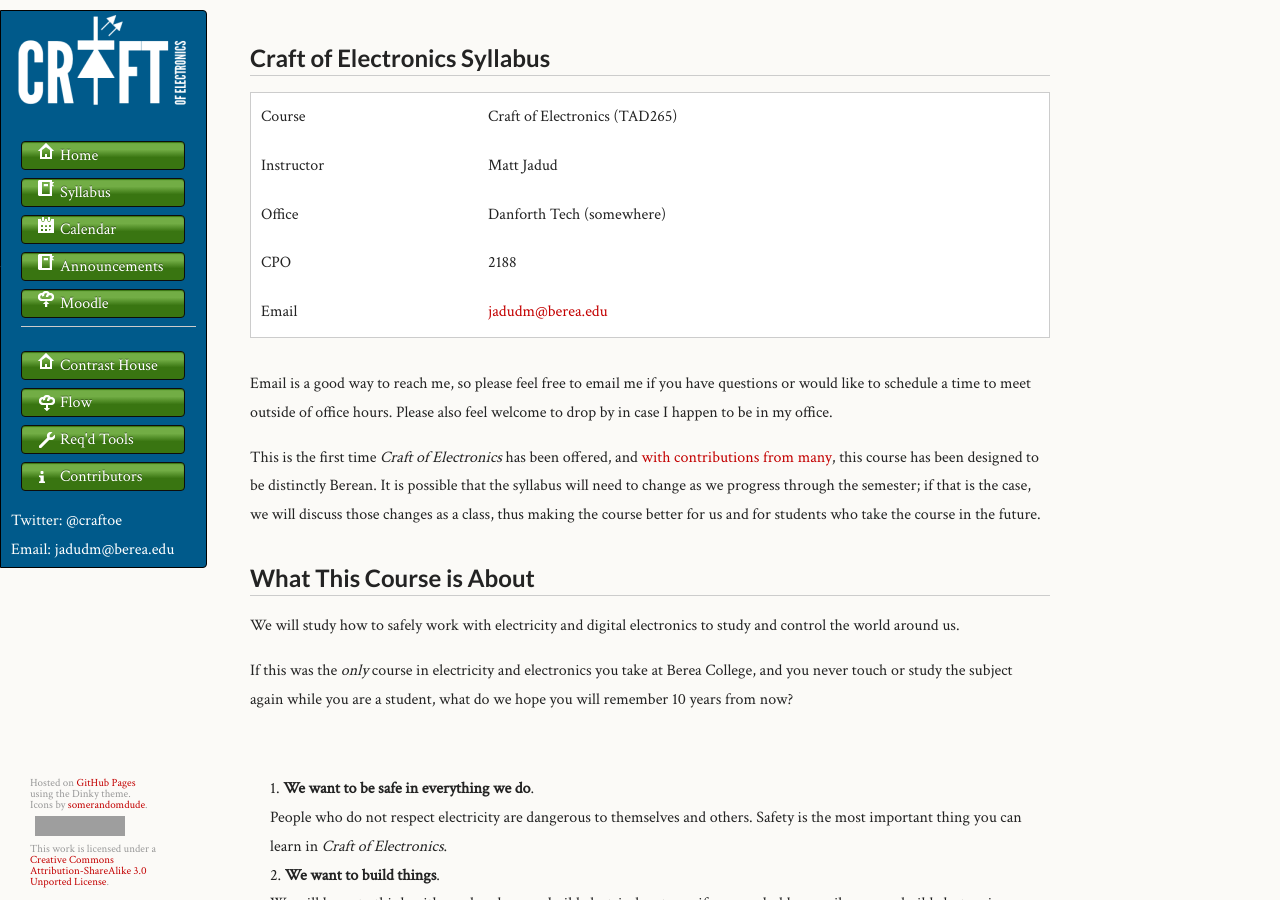
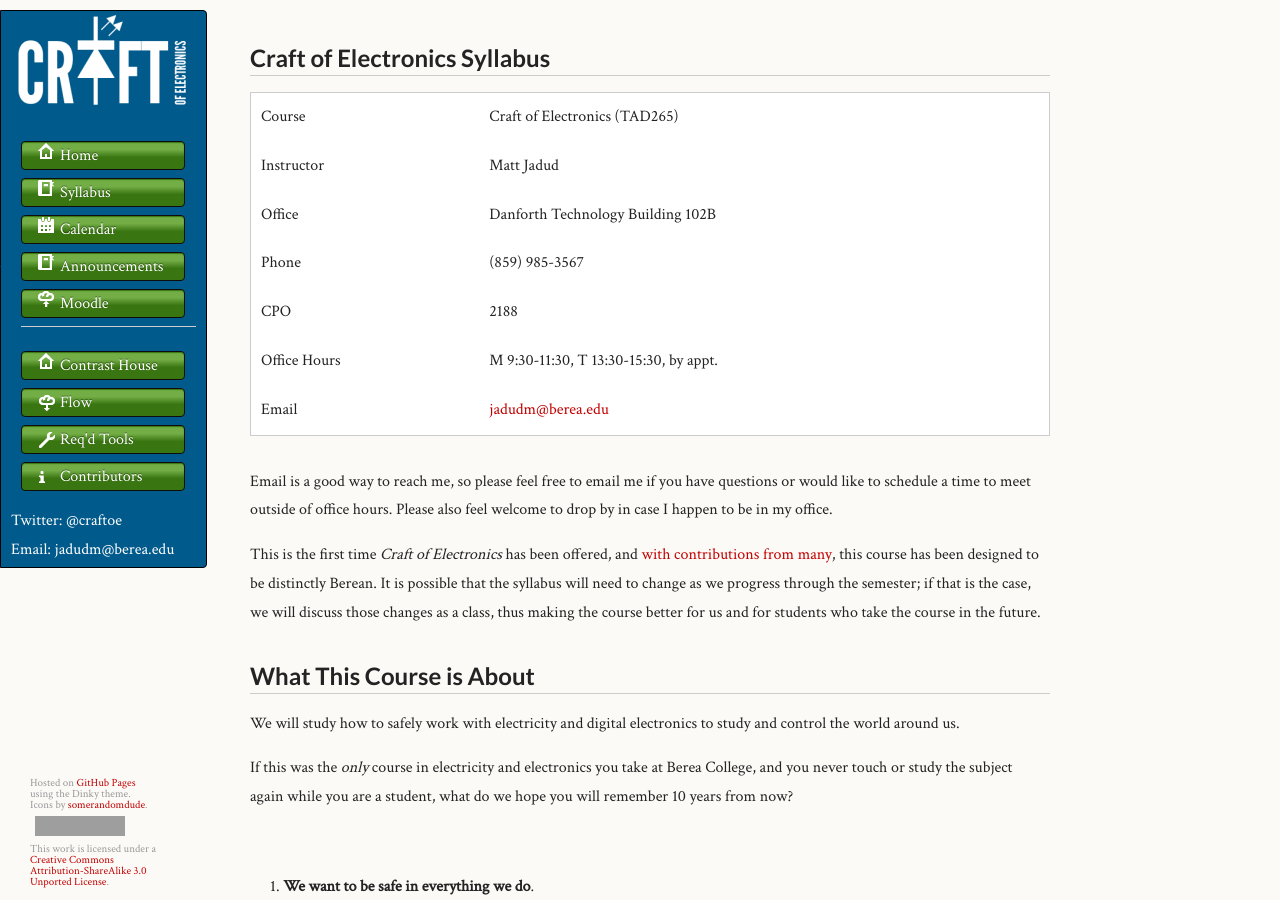
Before and after one commit to craftofelectronics/craftofelectronics.github.com, a Jekyll site: the page built from syllabus.md, in a window 1280 px wide and 900 px high. Built offline with Jekyll 4.4.1, drawn with Linux system fonts in a browser that asks for light colours; grey boxes are pictures that could not be loaded.

Commit message:
Added contact info, office hours.

```diff
--- a/syllabus.md
+++ b/syllabus.md
@@ -16,11 +16,19 @@ title: Craft of Electronics (TAD265) Syllabus
   </tr>
   <tr>
     <td>Office</td>
-    <td>Danforth Tech (somewhere)</td>
+    <td>Danforth Technology Building 102B</td>
+  </tr>
+  <tr>
+	<td>Phone</td>
+	<td>(859) 985-3567</td>
   </tr>
   <tr>
     <td>CPO</td>
     <td>2188</td>
+  </tr>
+  <tr>
+	<td>Office Hours</td>
+	<td>M 9:30-11:30, T 13:30-15:30, by appt.</td>
   </tr>
   <tr>
     <td>Email</td>
```
